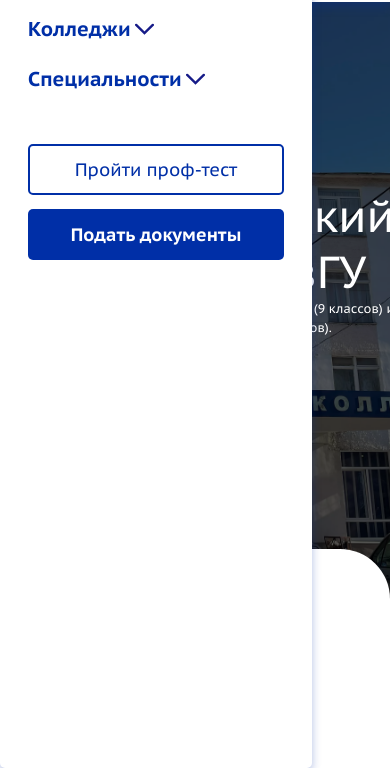
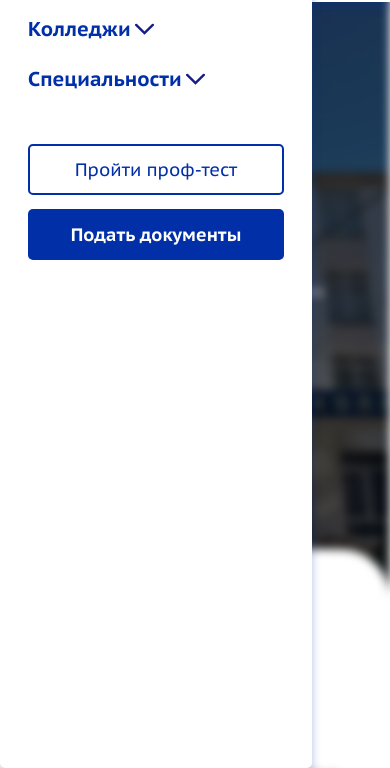
Before and after one commit to creezed/NovGY, a plain HTML site: page index.html in a window 390 px wide. Both pictures are taken after a click on the element 341 px from the left and 38 px from the top of the page. Shown: the part 76-844 px from the top of the page. Drawn offline with Linux system fonts and the light colour scheme.

Commit message:
Add files via upload

```diff
--- a/index.html
+++ b/index.html
@@ -99,7 +99,7 @@
             </aside>
         </div>
     </header>
-    <main>
+    <main class="main">
         <section class="hero">
             <div class="hero__text wow fadeIn">
                 <h1 class="headline headline--typo-xxl">Политехнический колледж НовГУ</h1>
@@ -444,7 +444,7 @@
             </div>
         </div>
     </footer>
-    <script defer async src="./js/wow.min.js"></script>
-    <script defer async src="./js/main.js"></script>
+    <script defer src="./js/wow.min.js"></script>
+    <script defer src="./js/main.js"></script>
 </body>
 </html>
--- a/js/main.js
+++ b/js/main.js
@@ -4,10 +4,12 @@
 const navbar = document.querySelector('.navbar');
 const heroArrow = document.querySelector('.hero__arrow');
 const subMenuMobile = document.querySelectorAll('.submenu__mobile');
+const main = document.querySelector('main');
 
 
-
+document.addEventListener('DOMContentLoaded', () => {
     new WOW().init();
+    // faq //
     [...faq].map(item => item.addEventListener('click', () => {
         item.classList.toggle('faq__list-item--active')
     }))
@@ -31,9 +33,18 @@
         if (burgerBtn.classList.contains('is-open')) {
             burgerBtn.classList.toggle('is-closed')
             navbar.classList.toggle('navbar--open')
+            main.classList.toggle('main--aside-active')
         } else {
+            main.classList.toggle('main--aside-active')
             burgerBtn.classList.toggle('is-open')
             navbar.classList.toggle('navbar--open')
+            main.addEventListener('click', () => {
+                if (burgerBtn.classList.contains('is-open')) {
+                    burgerBtn.classList.add('is-closed')
+                    navbar.classList.remove('navbar--open')
+                    main.classList.remove('main--aside-active')
+                }
+            })
         }
     });
 
@@ -42,3 +53,4 @@
             item.classList.toggle('submenu__mobile--active')
         })
     })
+})
--- a/style/main.css
+++ b/style/main.css
@@ -253,6 +253,14 @@
   overflow-x: hidden;
 }
 
+.main {
+  filter: blur(0px);
+  transition: 0.25s ease-out;
+}
+.main--aside-active {
+  filter: blur(5px);
+}
+
 .wrapper {
   max-width: 1170px;
   margin: 0 auto;
@@ -295,7 +303,7 @@
   font-weight: 400;
   color: #fff;
 }
-@media (max-width: 376px) {
+@media (max-width: 576px) {
   .headline--typo-xxl {
     font-size: 2.125rem;
   }
@@ -457,6 +465,11 @@
   text-align: center;
   color: #fff;
   padding: 0 10px;
+}
+@media (max-width: 576px) {
+  .hero__text {
+    max-width: 25rem;
+  }
 }
 .hero__arrow {
   opacity: 1;
```
Also changed, not shown: 1 other file. Lines whose indentation alone changed are shown as unchanged.
